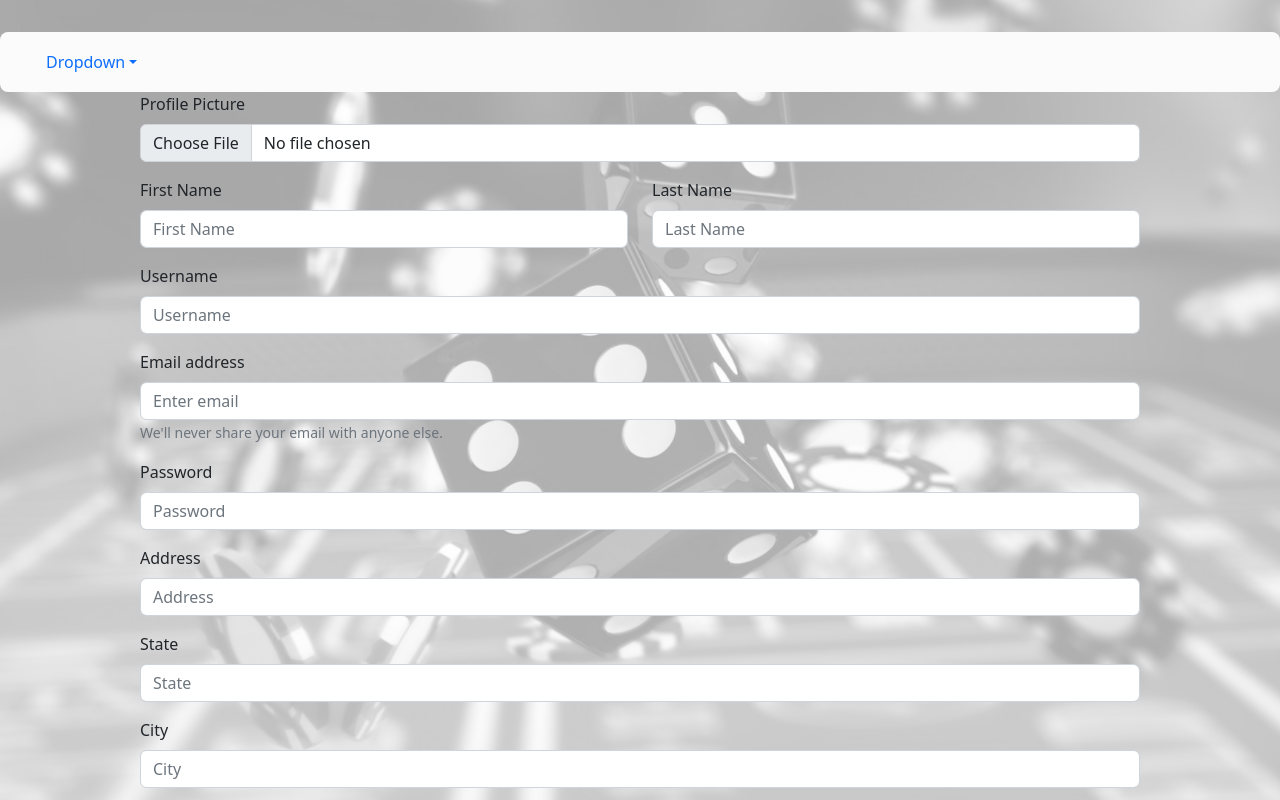
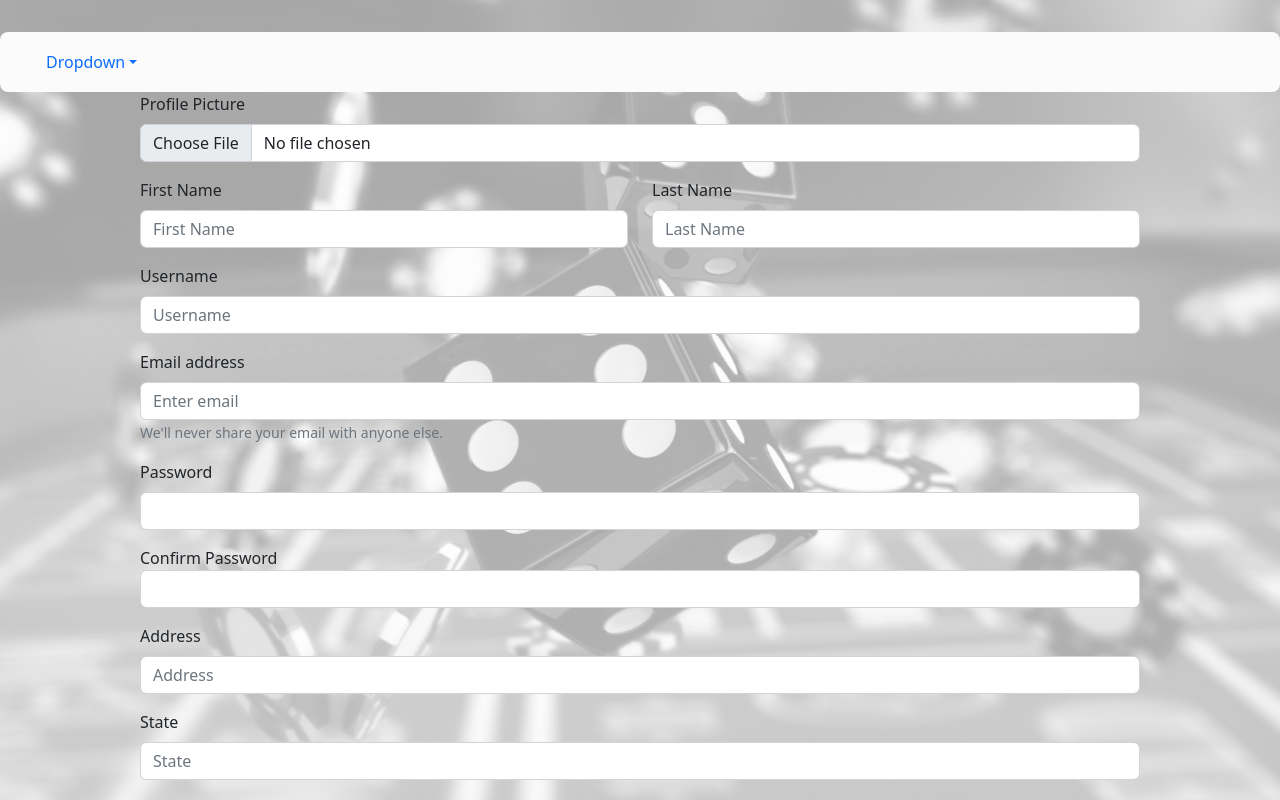
Before and after one commit to AllRightBet/AllRightBetClient, a React (Create React App) app: page /signUp in a window 1280 px wide. Shown: the top 800 px of the page. Built offline with nearby package versions, Linux system fonts and the light colour scheme.

Commit message:
password validation

```diff
--- a/package.json
+++ b/package.json
@@ -3,6 +3,7 @@
   "version": "0.1.0",
   "private": true,
   "dependencies": {
+    "@hookform/resolvers": "^2.9.7",
     "@testing-library/jest-dom": "^5.16.5",
     "@testing-library/react": "^13.3.0",
     "@testing-library/user-event": "^13.5.0",
@@ -14,7 +15,8 @@
     "react-router-bootstrap": "^0.26.2",
     "react-router-dom": "^6.3.0",
     "react-scripts": "5.0.1",
-    "web-vitals": "^2.1.4"
+    "web-vitals": "^2.1.4",
+    "yup": "^0.32.11"
   },
   "scripts": {
     "start": "react-scripts start",
--- a/src/App.js
+++ b/src/App.js
@@ -8,11 +8,11 @@ import SignUp from "./components/Users/Display/SignUp/SignUp";
 
 import AdminDashboard from "./components/Admin/Display/AdminDashboard.js";
 import AdminCreateFightCard from "./components/Admin/Forms/Admin_CreateFightCard";
-import SignUpForm from "./components/Users/Forms/SignUpForm";
 import DisplayModels from "./components/DisplayModels";
-
 import GetFightCard from "./components/Users/Display/GetFightCard/GetFightCard";
 import Navbar from "./components/Global/Navbar/Navbar";
+import SignUpForm from "./components/Users/Forms/SignUp/SignUpForm";
+
 
 const App = () => {
   const [user, setUser] = useState(null);
@@ -57,7 +57,6 @@ const App = () => {
       <Route path="/getFightCard" element={<GetFightCard />} />
 
       {/* ADMIN INTERFACE */}
-      {/* todo : needs admin authentication */}
       <Route path="/admin" element={<AdminDashboard />} />
       <Route path="/create-fight-card" element={<AdminCreateFightCard />} />
       <Route path="/create-user" element={<SignUpForm isAdmin={true} />} />
--- a/src/components/Users/Display/SignUp/SignUp.js
+++ b/src/components/Users/Display/SignUp/SignUp.js
@@ -1,5 +1,5 @@
 import React from "react";
-import SignUpForm from "../../Forms/SignUpForm";
+import SignUpForm from "../../Forms/SignUp/SignUpForm";
 
 const SignUp = ({ setUser, user }) => {
   return (
--- a/src/components/Users/Forms/SignUpForm.js
+++ b/src/components/Users/Forms/SignUp/SignUpForm.js
@@ -1,13 +1,26 @@
-import "./signUpForm.css";
+import { useNavigate } from "react-router-dom";
+
+
+import { useForm } from 'react-hook-form'
+import { yupResolver } from '@hookform/resolvers/yup'
+import * as Yup from 'yup'
+
 import Button from "react-bootstrap/Button";
+import 'bootstrap/dist/css/bootstrap.min.css'
 import Form from "react-bootstrap/Form";
 import React, { useState } from "react";
 import { Container, Row, Col } from "react-bootstrap";
-import { signUp } from "../../../api/auth";
 import InputGroup from "react-bootstrap/InputGroup";
-import { useNavigate } from "react-router-dom";
+import { signUp } from "../../../../api/auth";
+
+
+
 
 const SignUpForm = ({ isAdmin, setUser, user }) => {
+
+  const navigate = useNavigate();
+
+
   const [firstName, setFirstName] = useState("");
   const [lastName, setLastName] = useState("");
   const [userName, setUserName] = useState("");
@@ -24,8 +37,23 @@ const SignUpForm = ({ isAdmin, setUser, user }) => {
   const [payment_method, setPayment_method] = useState("");
   const [admin, setAdmin] = useState(true);
 
-  const onSignUp = (event) => {
-    event.preventDefault();
+
+  // FORM HOOK CONFIG
+  const formSchema = Yup.object().shape({
+    password: Yup.string()
+      .required('Password is mendatory')
+      .min(6, 'Password must be at 6 char long'),
+    confirmPwd: Yup.string()
+      .required('Password is mendatory')
+      .oneOf([Yup.ref('password')], 'Passwords does not match'),
+  })
+  const formOptions = { resolver: yupResolver(formSchema) }
+  const { register, handleSubmit, reset, formState } = useForm(formOptions)
+  const { errors } = formState
+
+
+
+  const onSignUp = () => {
 
     const createUser = async () => {
       try {
@@ -45,7 +73,6 @@ const SignUpForm = ({ isAdmin, setUser, user }) => {
           payment_method,
           !admin
         );
-        console.log(res.data);
         setUser(res.data);
       } catch (error) {
         console.log("error message: ", error);
@@ -53,16 +80,17 @@ const SignUpForm = ({ isAdmin, setUser, user }) => {
     };
 
     createUser();
-    // if (user && isAdmin) {
-    //   navigate("/admin");
-    // } else {
-    //   navigate("/");
-    // }
+    if (user && isAdmin) {
+      navigate("/admin");
+    } else {
+      navigate("/");
+    }
+    console.log(user)
   };
 
   return (
     <Container>
-      <Form noValidate onSubmit={onSignUp}>
+      <Form noValidate onSubmit={handleSubmit(onSignUp)}>
         <Row>
           <Col>
             <Form.Group controlId="formFile" className="mb-3">
@@ -120,12 +148,26 @@ const SignUpForm = ({ isAdmin, setUser, user }) => {
         <Form.Group className="mb-3" controlId="formBasicPassword">
           <Form.Label>Password</Form.Label>
 
-          <Form.Control
+          <input
+            name="password"
             type="password"
-            placeholder="Password"
+            {...register('password')}
+            className={`form-control ${errors.password ? 'is-invalid' : ''}`}
             onChange={(e) => setPassword(e.target.value)}
           />
         </Form.Group>
+
+
+        <Form.Group className="mb-3" controlId="formBasicPassword">
+          <label>Confirm Password</label>
+          <input
+            name="confirmPwd"
+            type="password"
+            {...register('confirmPwd')}
+            className={`form-control ${errors.confirmPwd ? 'is-invalid' : ''}`}
+          />
+        </Form.Group>
+
         <Form.Group className="mb-3" controlId="formBasicAddress">
           <Form.Label>Address</Form.Label>
           <Form.Control
--- a/src/components/Users/Login/Login.js
+++ b/src/components/Users/Login/Login.js
@@ -1,32 +1,35 @@
 import React, { useState } from "react";
 import { fetchAllUsers } from "../../../api/auth";
-import { useNavigate } from "react-router-dom";
 import Button from "react-bootstrap/Button";
 import Form from "react-bootstrap/Form";
 
+// import { useNavigate } from "react-router-dom";
+
+
 const Login = ({ setUser, user }) => {
   // const navigate = useNavigate();
+
+
   const [email_input, setEmail] = useState("");
   const [password_input, setPassword] = useState("");
+  const [users, setUsers] = useState([]);
 
-  const [users, setUsers] = useState([]);
+
 
   function ValidateEmail() {
     if (/^\w+([.-]?\w+)*@\w+([.-]?\w+)*(\.\w{2,3})+$/.test(email_input)) {
       return true;
     }
-
-    console.log("You have entered an invalid email address!");
     return false;
   }
 
-  // function ValidatePassword() {
-  //   if (password_input.length < 6) {
-  //     alert("Password must be at least 6 characters.")
-  //     return false
-  //   }
-  //   return true
-  // }
+  function ValidatePassword() {
+    if (password_input.length < 6) {
+      alert("Password must be at least 6 characters.")
+      return false
+    }
+    return true
+  }
 
   const handleSubmit = (event) => {
     event.preventDefault();
@@ -50,6 +53,7 @@ const Login = ({ setUser, user }) => {
     getUsers().then(() => {
       if (
         ValidateEmail() &&
+        ValidatePassword() &&
         checkIfCredsMatchDb(email_input, password_input, users)
       ) {
         console.log("user signed in");
```
Also changed, not shown: src/components/Users/Forms/signUpForm.css (deleted), 1 other file (tests, documents, lock files or other folders).
